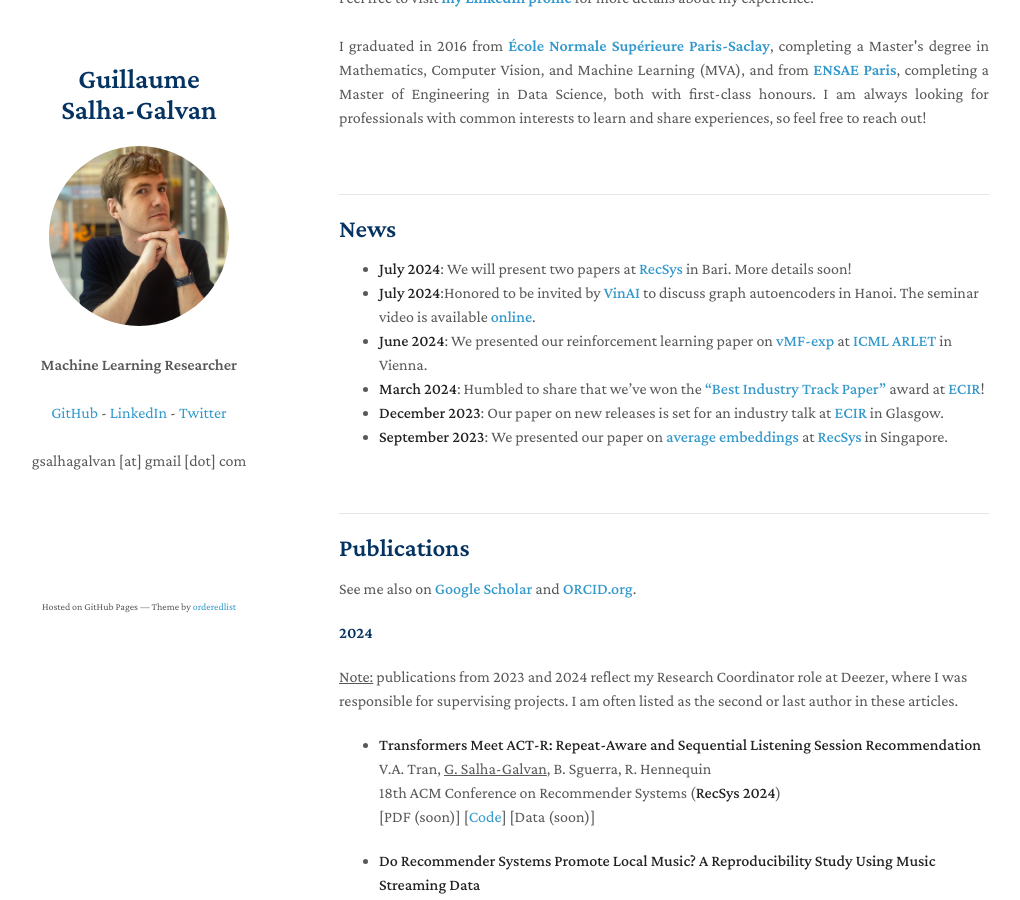
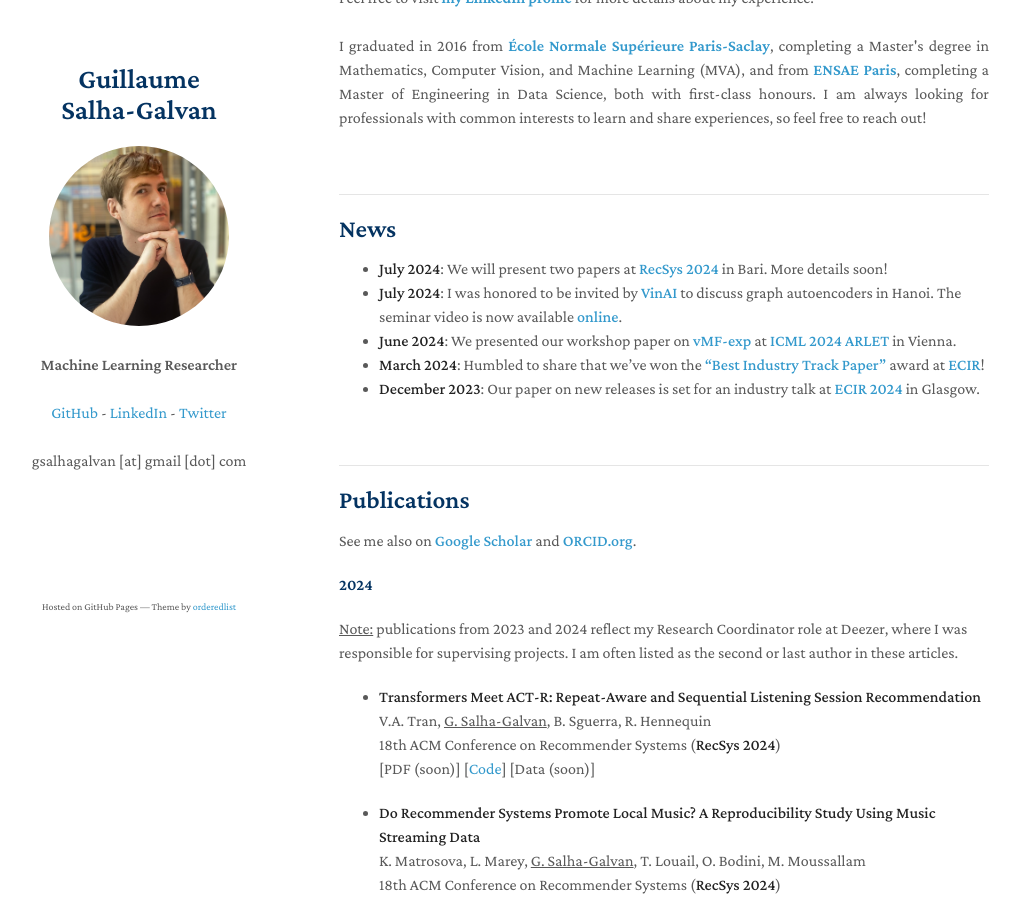
Before and after one commit to GuillaumeSalhaGalvan/GuillaumeSalhaGalvan.github.io, a Jekyll site: the page built from index.md, in a window 1280 px wide and 900 px high, scrolled down 459 px. Shown: the whole window, without its empty margins (131-1151 px from the left). Built offline with Jekyll 4.4.1, drawn with Linux system fonts in a browser that asks for light colours; our own code applies the rules of GitHub Pages for plain Markdown files; a script that is not in the unit is left out.

Commit message:
Update index.md

```diff
--- a/index.md
+++ b/index.md
@@ -19,12 +19,11 @@ I graduated in 2016 from <a href="https://www.master-mva.com/" target="_blank"><
 
 ## News
 
-- **July 2024**: We will present two papers at **<a href="https://recsys.acm.org/recsys24/" target="_blank">RecSys</a>** in Bari. More details soon!
-- **July 2024**:Honored to be invited by **<a href="https://research.vinai.io/seminar/representation-learning-with-graph-autoencoders-and-applications-to-music-recommendation/" target="_blank">VinAI</a>** to discuss graph autoencoders in Hanoi. The seminar video is available **<a href="https://www.youtube.com/watch?v=kAAIHHorSjY" target="_blank">online</a>**.
-- **June 2024**: We presented our reinforcement learning paper on **<a href="https://guillaumesalhagalvan.com/doc/vmfexp-icml2024-workshop.pdf" target="_blank">vMF-exp</a>** at **<a href="https://arlet-workshop.github.io/" target="_blank">ICML ARLET</a>** in Vienna.
+- **July 2024**: We will present two papers at **<a href="https://recsys.acm.org/recsys24/" target="_blank">RecSys 2024</a>** in Bari. More details soon!
+- **July 2024**: I was honored to be invited by **<a href="https://research.vinai.io/seminar/representation-learning-with-graph-autoencoders-and-applications-to-music-recommendation/" target="_blank">VinAI</a>** to discuss graph autoencoders in Hanoi. The seminar video is now available **<a href="https://www.youtube.com/watch?v=kAAIHHorSjY" target="_blank">online</a>**.
+- **June 2024**: We presented our workshop paper on **<a href="https://guillaumesalhagalvan.com/doc/vmfexp-icml2024-workshop.pdf" target="_blank">vMF-exp</a>** at **<a href="https://arlet-workshop.github.io/" target="_blank">ICML 2024 ARLET</a>** in Vienna.
 - **March 2024**: Humbled to share that we've won the **<a href="https://twitter.com/gsalhagalvan/status/1772762220943847761" target="_blank">"Best Industry Track Paper"</a>** award at **<a href="https://www.ecir2024.org/" target="_blank">ECIR</a>**!
-- **December 2023**: Our paper on new releases is set for an industry talk at **<a href="https://www.ecir2024.org/" target="_blank">ECIR</a>** in Glasgow.
--  **September 2023**: We presented our paper on **<a href="https://arxiv.org/pdf/2308.12767.pdf" target="_blank">average embeddings</a>** at **<a href="https://recsys.acm.org/recsys23/" target="_blank">RecSys</a>** in Singapore.
+- **December 2023**: Our paper on new releases is set for an industry talk at **<a href="https://www.ecir2024.org/" target="_blank">ECIR 2024</a>** in Glasgow.
 
 <br>
 
```
